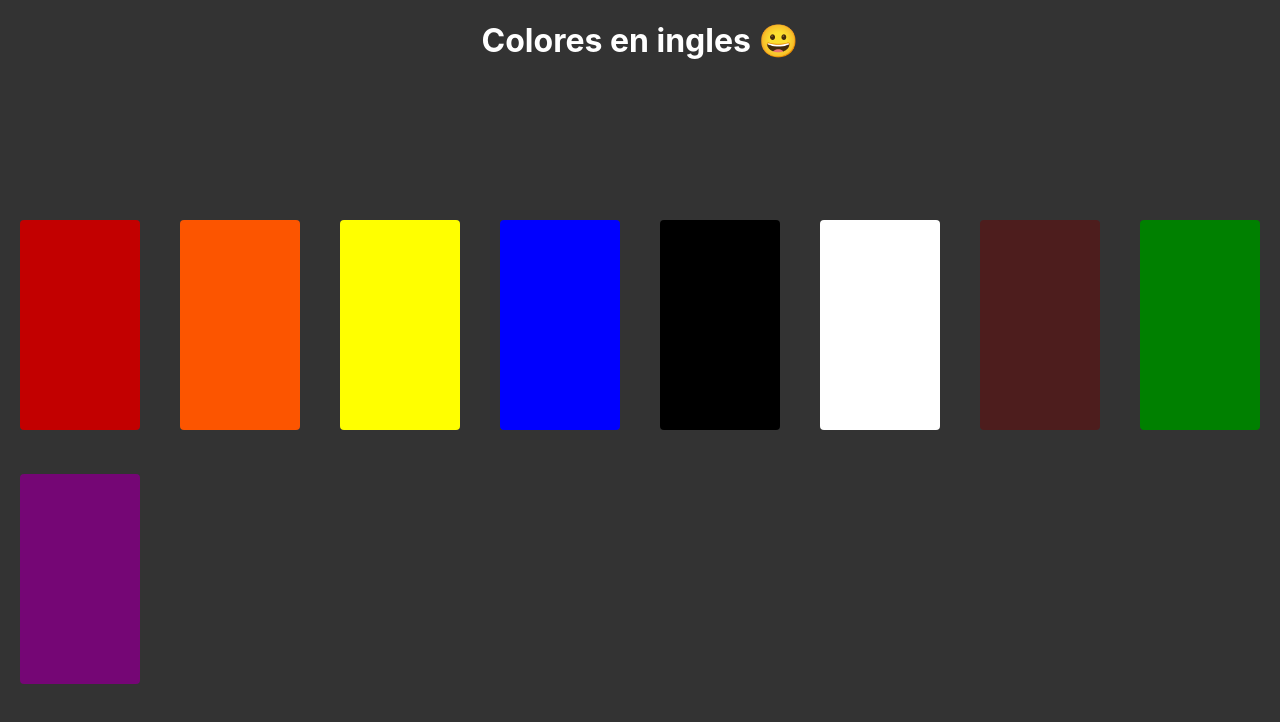
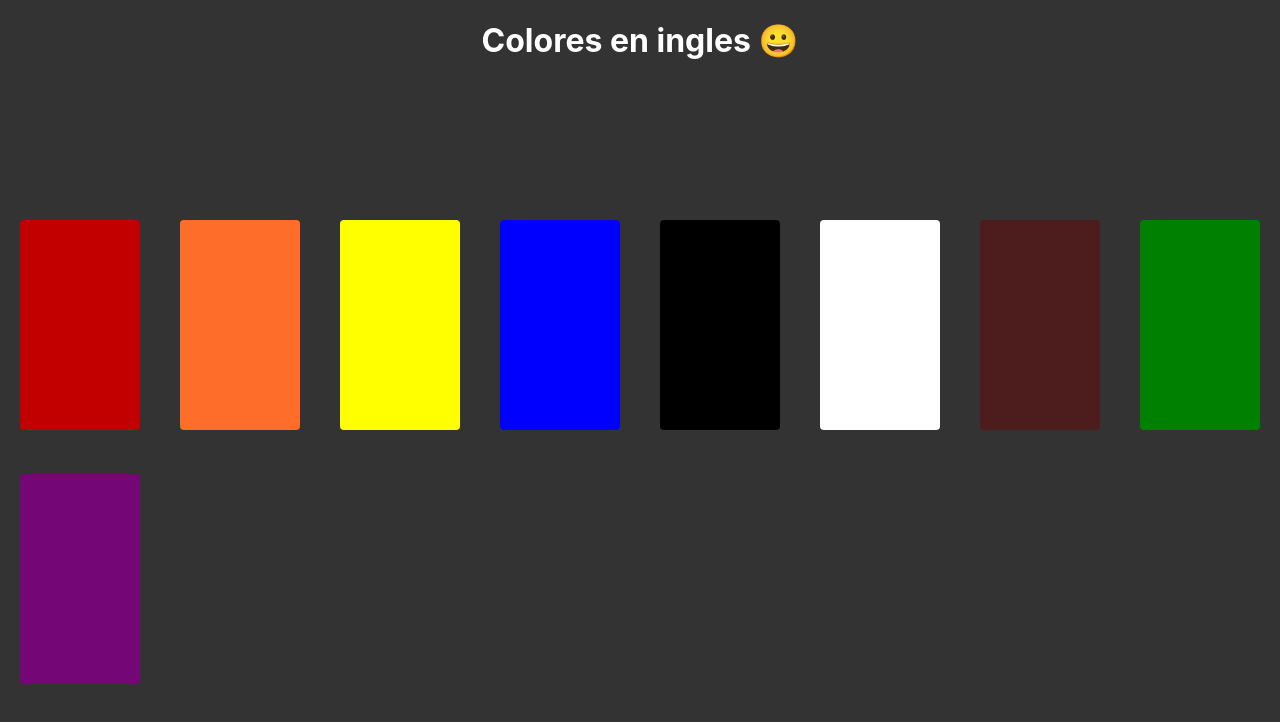
Before and after one commit to lalolipc/AprenderInglesReact, a React (Create React App) app: page / in a window 1280 px wide. Shown: the top 722 px of the page. Built offline with nearby package versions, Linux system fonts and the light colour scheme.

Commit message:
lighter color orange

```diff
--- a/src/App.css
+++ b/src/App.css
@@ -40,7 +40,7 @@ body {
 }
 
 #orange{
-  background-color: #fc5500;
+  background-color:#ff6d2a;
 }
 #blue{
   background-color: blue;
```
